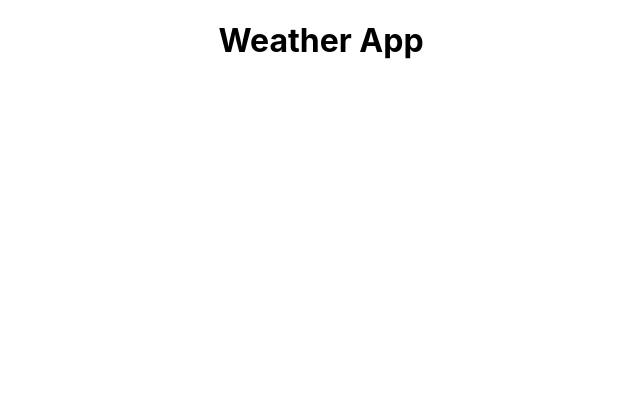
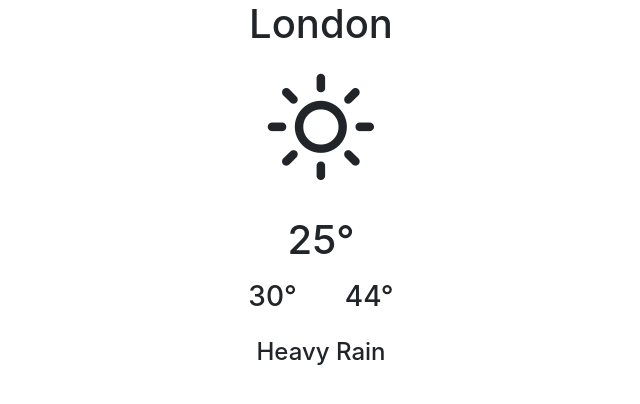
Before and after one commit to ashwinmano/weater-app, a React (Create React App) app: page / in a window 1280 px wide. Shown: the top 404 px of the page, without its empty margins (319-959 px from the left). Built offline with nearby package versions, Linux system fonts and the light colour scheme.

Commit message:
Hard Coded Values ,layout made

```diff
--- a/src/App.js
+++ b/src/App.js
@@ -1,5 +1,6 @@
 import React from 'react';
-
+import "bootstrap/dist/css/bootstrap.min.css";
+import 'weather-icons/css/weather-icons.css';
 import './App.css';
 import Weather from './components/weather_component';
 function App() {
--- a/src/components/weather_component.jsx
+++ b/src/components/weather_component.jsx
@@ -3,9 +3,29 @@ import React from 'react';
 const Weather =()=>{
     return(
         <div className="container">
-            <h1>Weather App</h1>
+            <div className="cards">
+                <h1>London</h1>
+                <h5 className ="py-4">
+                    <i className="wi wi-day-sunny display-1" />
+                </h5>
+                <h1 className="py-2">
+                    25&deg;
+                </h1>
+                {rangeTemp(30,44)}
+                <h4 className="py-3">Heavy Rain</h4>
+            </div>
+
         </div>
     );
 };
 
+function rangeTemp(min,max){
+    return(
+        <h3>
+            <span className="px-4">{min}&deg;</span>
+            <span className="px-4">{max}&deg;</span>
+        </h3>
+    );
+
+}
 export default Weather;
```
